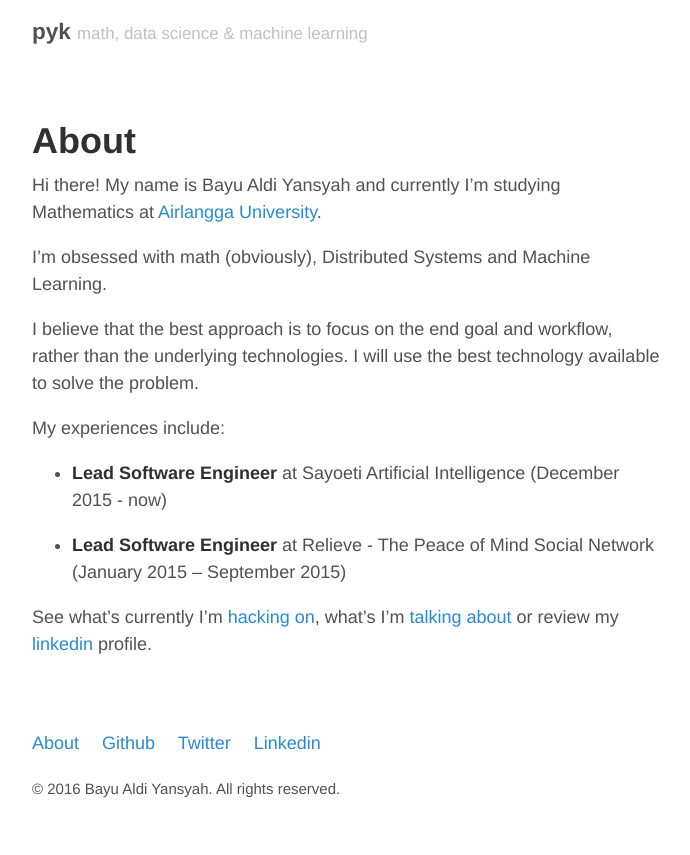
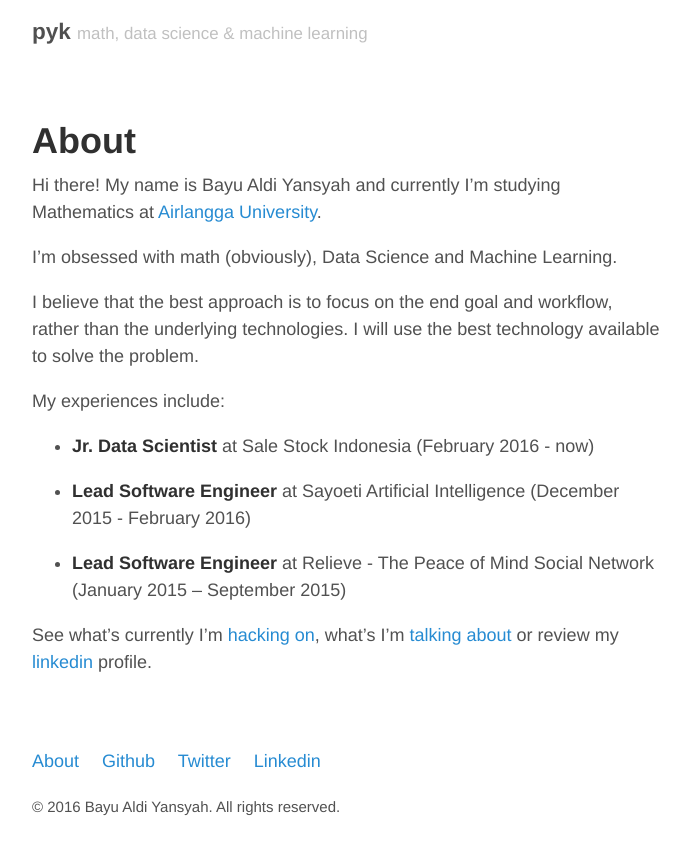
Before and after one commit to pyk/pyk.github.io, a Jekyll site: the page built from about.md, in a window 1280 px wide. Shown: the top 855 px of the page, without its empty margins (293-983 px from the left). Built offline with Jekyll 4.4.1, drawn with Linux system fonts in a browser that asks for light colours.

Commit message:
about: update experience as Jr. Data Scientist at Sale Stock

```diff
--- a/about.md
+++ b/about.md
@@ -5,13 +5,15 @@ title: About
 
 Hi there! My name is Bayu Aldi Yansyah and currently I'm studying Mathematics at [Airlangga University](http://unair.ac.id).
 
-I'm obsessed with math (obviously), Distributed Systems and Machine Learning.
+I'm obsessed with math (obviously), Data Science and Machine Learning.
 
 I believe that the best approach is to focus on the end goal and workflow, rather than the underlying technologies. I will use the best technology available to solve the problem.
 
 My experiences include:
 
-* **Lead Software Engineer** at Sayoeti Artificial Intelligence (December 2015 - now)
+* **Jr. Data Scientist** at Sale Stock Indonesia (February 2016 - now)
+
+* **Lead Software Engineer** at Sayoeti Artificial Intelligence (December 2015 - February 2016)
 
 * **Lead Software Engineer** at Relieve - The Peace of Mind Social Network (January 2015 – September 2015)
 
```
